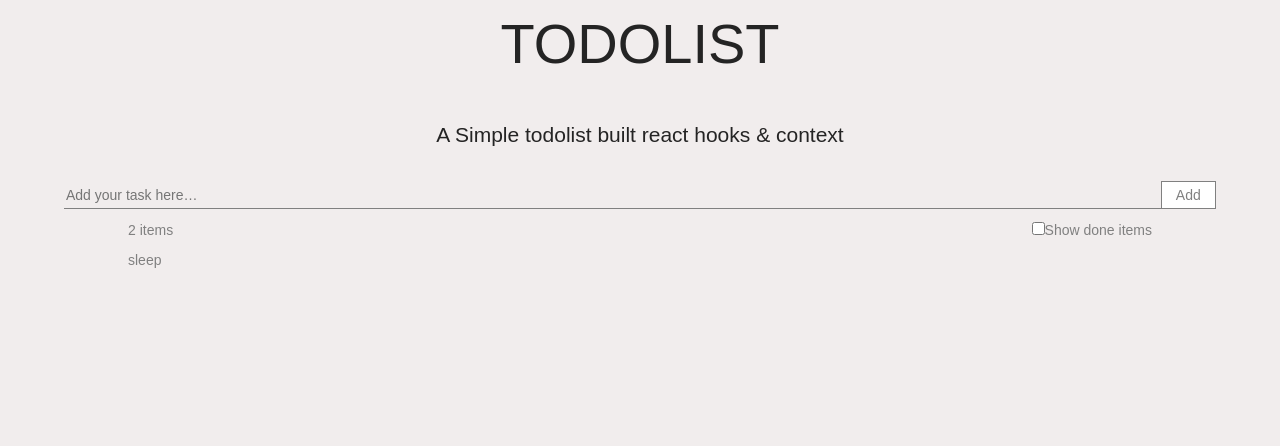
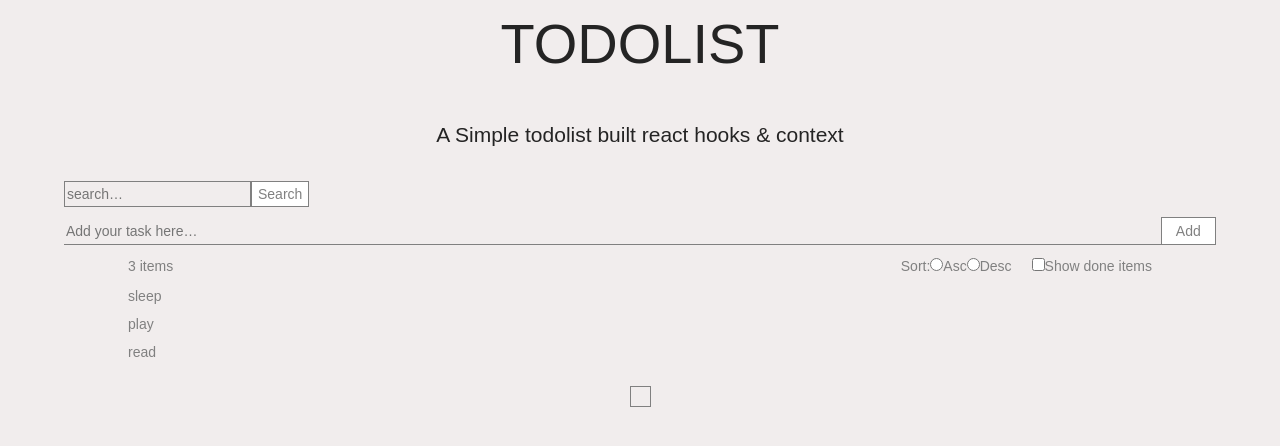
Before and after one commit to keehl1213/frontend_training, a React app in the folder frontend/: page / in a window 1280 px wide. Shown: the top 446 px of the page. Built offline with nearby package versions, Linux system fonts and the light colour scheme.

Commit message:
search and sort function

```diff
--- a/frontend/src/App/App.js
+++ b/frontend/src/App/App.js
@@ -14,12 +14,29 @@ const Data = [
     title: 'sleep',
     doneTime: ''
   },
+  {
+    id: 3,
+    title: 'play',
+    doneTime: ''
+  },
+  {
+    id: 4,
+    title: 'read',
+    doneTime: ''
+  },
 ];
 
 const App = () => {
   const [list, setList] = useState(Data);
   const [title, setTitle] = useState('');
-  const [doneCheck, setDoneCheck] = useState(false);
+  const [search, setSearch] = useState('');
+  const [doneChecked, setDoneChecked] = useState(false);
+  // const [pageNum, setPageNum] = useState(0);
+
+
+  const needTodoList = list.filter((item) => !item.doneTime);
+  const listLength = list.length;
+  const todoListLength = needTodoList.length;
 
   const addItems = () => {
     const id = Math.random();
@@ -41,6 +58,46 @@ const App = () => {
     setList(list.filter((item) => item.id !== id));
   };
 
+  const searchItem = () => {
+    const newList = list.filter((array) => array.title.toLowerCase().includes(search.toLowerCase()));
+    setList(newList);
+    setSearch('');
+  };
+
+  const sortFuc = (e) => {
+    const newList = [...list];
+    newList.sort((a, b) => {
+      const A = a.title.toUpperCase();
+      const B = b.title.toUpperCase();
+      const reg = /[a-zA-Z]/;
+      const num = /[0-9]/;
+      if (reg.test(A) || reg.test(B)) {
+        if (A < B) {
+        return -1;
+      }
+        if (A > B) {
+        return 1;
+      }
+        return 0;
+      }
+      if (num.test(A) || num.test(B)) {
+        return A - B;
+      }
+        return A.localeCompare(B);
+    });
+    if (e.target.value === 'asc') {
+      setList(newList);
+    } else {
+      newList.reverse();
+      setList(newList);
+    }
+  };
+
+  // const pageTotalNum = () => {
+  //   const page = listLength / 3;
+  //   const totalPage = Math.ceil(page);;
+  // }
+
   return (
     <Style.Container>
       <Style.Header>
@@ -52,6 +109,21 @@ const App = () => {
         </h2>
       </Style.Header>
       <Style.ContentBox>
+        <Style.Search>
+          <input
+            type="text"
+            className="searchBox"
+            placeholder="search…"
+            value={search}
+            onChange={(e) => setSearch(e.target.value)}
+          />
+          <button
+            type="submit"
+            className="searchButton"
+            onClick={searchItem}>
+            Search
+          </button>
+        </Style.Search>
         <Style.AddList>
           <input
             type="text"
@@ -69,42 +141,54 @@ const App = () => {
         </Style.AddList>
         <Style.ListBox>
           <Style.Item>
-            <Style.ListText>{list.length} items</Style.ListText>
+            <Style.ListText>{doneChecked ? listLength : todoListLength} items</Style.ListText>
             <Style.ListText>
+              <Style.Box>
+                  Sort:
+                <input
+                  name="sort"
+                  value="asc"
+                  type="radio"
+                  onClick={sortFuc}
+                />
+                Asc
+                <input
+                  name="sort"
+                  value="desc"
+                  type="radio"
+                  onClick={sortFuc}
+                />
+                Desc
+              </Style.Box>
+              <Style.Box>
                 <input
                   type="checkbox"
-                onClick={() => setDoneCheck(!doneCheck)}
-                checked={doneCheck}
+                  onClick={() => setDoneChecked(!doneChecked)}
+                  checked={doneChecked}
                 />
                 Show done items
+              </Style.Box>
             </Style.ListText>
           </Style.Item>
           <Style.ListShow>
             {
-              doneCheck ? (
               list
               .map((item) => (
                 <TodoAct
                   item={item}
                   deleteTodo={deleteTodo}
                   doneTodo={doneTodo}
+                  doneChecked={doneChecked}
                 />
               ))
-              )
-                : (
-                  list
-                    .filter((item) => !item.doneTime)
-                    .map((item) => (
-                      <TodoAct
-                        item={item}
-                        deleteTodo={deleteTodo}
-                        doneTodo={doneTodo}
-                      />
-                    ))
-                )
             }
           </Style.ListShow>
         </Style.ListBox>
+        <Style.ContentBox>
+          <Style.PageBox>
+            {/* {totalPage} */}
+          </Style.PageBox>
+        </Style.ContentBox>
       </Style.ContentBox>
     </Style.Container>
   );
--- a/frontend/src/App/Style.js
+++ b/frontend/src/App/Style.js
@@ -57,10 +57,26 @@ export const AddList = styled.div`
   }
 `;
 
+export const Search = styled.div`
+  width: 90%;
+  margin-bottom: 10px;
+  .searchBox {
+    border-style: none;
+    background-color: transparent;
+    border: 1.5px gray solid;
+  }
+  .searchButton {
+    border-style:none;
+    background-color: white;
+    border: 1.5px gray solid;
+  }
+`;
+
 export const ListBox = styled.div`
   display: flex;
   justify-content: center;
   flex-direction: column;
+  margin-bottom: 20px;
   width: 80%;
 `;
 
@@ -89,5 +105,22 @@ export const Revise = styled.div`
 `;
 
 export const ListText = styled.div`
+  display: flex;
+  justify-content: space-between;
+`;
+
+export const Box = styled.div`
   display: block;
+  :not(:last-child){
+    margin-right: 20px;
+  }
 `;
+
+export const PageBox = styled.div`
+  display: flex;
+  justify-content: center;
+  align-items: center;
+  border: 1.5px solid gray;
+  width: 1.5em;
+  height:1.5em;
+`;
--- a/frontend/src/App/components/DateFormat.js
+++ b/frontend/src/App/components/DateFormat.js
@@ -1,3 +1,4 @@
+// eslint-disable-next-line no-extend-native
 Date.prototype.format = function () {
     const yyyy = this.getFullYear().toString();
     const mm = (this.getMonth() + 1).toString();
--- a/frontend/src/App/components/TodoAct.js
+++ b/frontend/src/App/components/TodoAct.js
@@ -2,11 +2,12 @@ import React from 'react';
 import * as TodoActStyle from "./TodoActStyle";
 
 const TodoAct = (props) => {
-  const { item, deleteTodo, doneTodo } = props;
+  const { item, deleteTodo, doneTodo, doneChecked} = props;
   const { id, title, doneTime } = item;
+
   return (
     <TodoActStyle.Item>
-      <TodoActStyle.ListRow>
+      <TodoActStyle.ListRow style={{...(!doneChecked && doneTime ? { display: 'none' } : {}) }}>
         <div style={{ ...(doneTime ? { textDecoration: 'line-through' } : {}) }}>
           {title}
         </div>
--- a/frontend/src/App/components/TodoActStyle.js
+++ b/frontend/src/App/components/TodoActStyle.js
@@ -1,20 +1,6 @@
 import styled from 'styled-components';
 
-export const ListRow = styled.div`
-  display: flex;
-  width: 100%;
-  align-items: center;
-  justify-content: space-between;
-  height: 2em;
-  :hover {
-    background-color: #E5E5E5;
-  }
-`;
-
 export const ReviseBox = styled.div`
-  ${ListRow}:hover & {
-  display: block;
-  }
   display: none;
   font-weight: bold;
   .reviseRow {
@@ -31,6 +17,20 @@ export const ReviseBox = styled.div`
   }
 `;
 
+export const ListRow = styled.div`
+  display: flex;
+  width: 100%;
+  align-items: center;
+  justify-content: space-between;
+  height: 2em;
+  :hover {
+    background-color: #E5E5E5;
+    ${ReviseBox} {
+      display: block;
+    }
+  }
+`;
+
 export const ListText = styled.div`
   display: block;
 `;
```
Lines whose indentation alone changed are shown as unchanged.
